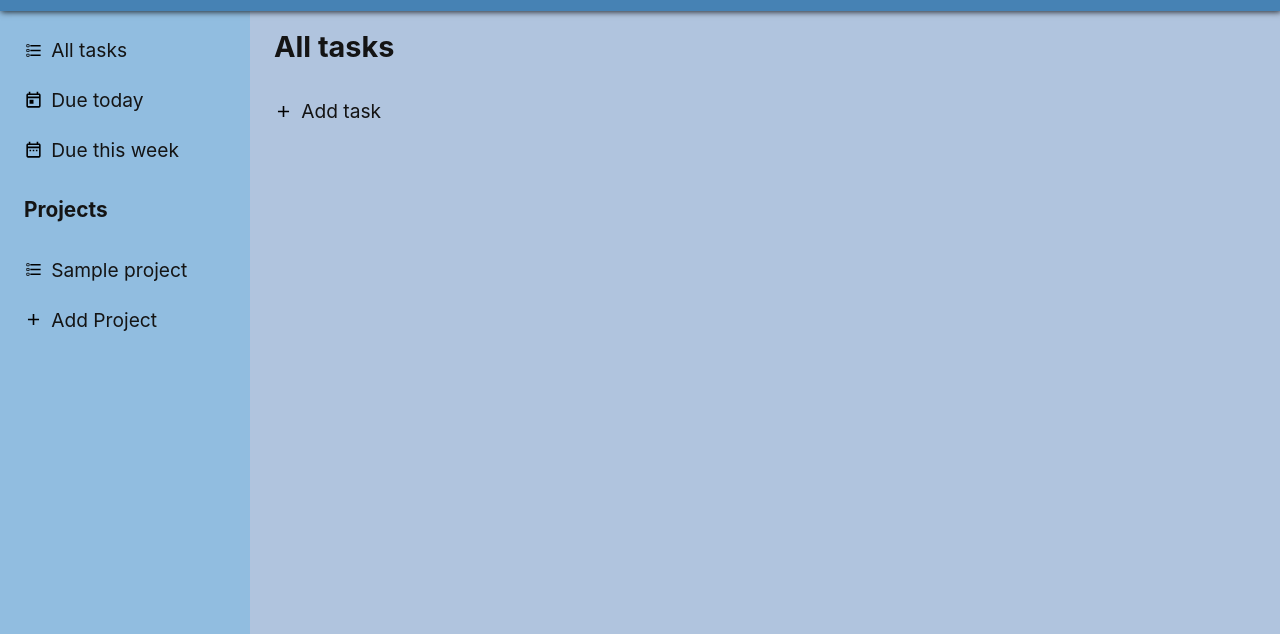
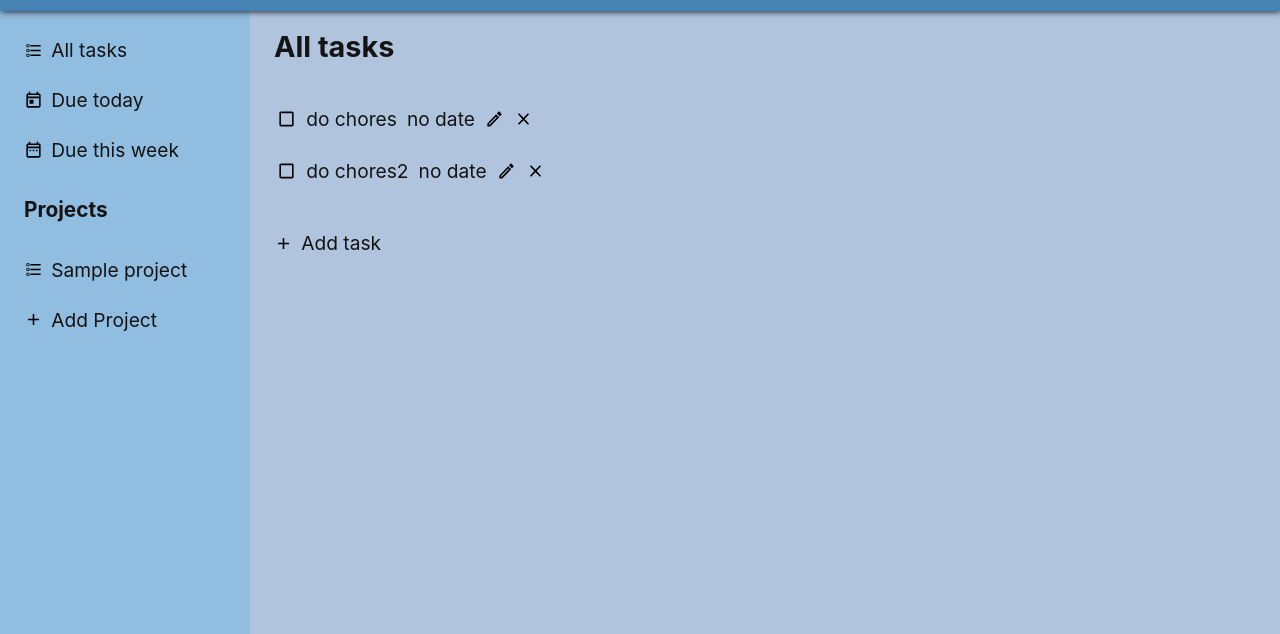
Before and after one commit to jcampbell57/odin-todo-list, a website built with webpack: page dist/index.html in a window 1280 px wide. Shown: the part 99-733 px from the top of the page. Built offline with nearby package versions, Linux system fonts and the light colour scheme.

Commit message:
add and style tasklist, add placeholder tasks

```diff
--- a/src/core.js
+++ b/src/core.js
@@ -6,6 +6,10 @@ import checklist from './assets/checklist.svg';
 import calendarToday from './assets/calendar-today.svg';
 import calendarWeek from './assets/calendar-range.svg';
 import additionIcon from './assets/plus.svg';
+import checkboxBlank from './assets/checkbox-blank.svg';
+import checkboxMarked from './assets/checkbox-marked.svg';
+import deleteIcon from './assets/delete.svg';
+import editIcon from './assets/edit.svg';
 import githubIcon from './assets/GitHub-light-32px.png';
 
 
@@ -43,7 +47,14 @@ const _createWeekIcon = (li) => {
 const _createForm = (form) => {
     const formRow1 = document.createElement('div');
     formRow1.setAttribute('class', 'formRow');
-    formRow1.innerHTML = "<input type='text' id='newTask' name='newTask'></input>";
+    // assign input ID according to class of form
+    if (form.getAttribute('class') === 'addProjectForm') {
+        formRow1.innerHTML = "<input type='text' id='newProjectInput' name='newProjectInput'></input>";
+    } else if (form.getAttribute('class') === 'addTaskForm') {
+        formRow1.innerHTML = "<input type='text' id='newTaskInput' name='newTaskInput'></input>";
+    } else {
+        console.log('this is strange')
+    }
 
     const formRow2 = document.createElement('div');
     formRow2.setAttribute('class', 'formRow');
@@ -160,8 +171,39 @@ const _createContent = () => {
     contentTitle.setAttribute('class', 'contentTitle');
     contentTitle.innerText = 'All tasks';
 
-    const taskContainer = document.createElement('ul');
+    // previous iteration
+    // const taskContainer = document.createElement('ul');
+    // taskContainer.setAttribute('class', 'menuOptions');
+
+    const taskContainer = document.createElement('table');
     taskContainer.setAttribute('class', 'menuOptions');
+    taskContainer.innerHTML =
+        `<thead>
+            <tr>
+                <th class='checkboxContainer'></th>
+                <th class='taskContainer'></th>
+                <th class='dateContainer'></th>
+                <th class='editContainer'></th>
+                <th class='closeContainer'></th>
+            </tr>
+        </thead>
+        <tbody id='taskList'>
+            <tr id='notComplete'>
+                <td class='checkboxContainer'><img src='${checkboxBlank}' class='icon'></td>
+                <td class='taskContainer'>do chores</td>
+                <td class='dateContainer'>no date</td>
+                <td class='editContainer'><img src='${editIcon}' class='icon'></td>
+                <td class='closeContainer'><img src='${deleteIcon}' class='icon' alt='delete' id='removeRow'></td>
+            </tr>
+            <tr id='notComplete'>
+                <td class='checkboxContainer'><img src='${checkboxBlank}' class='icon'></td>
+                <td class='taskContainer'>do chores2</td>
+                <td class='dateContainer'>no date</td>
+                <td class='editContainer'><img src='${editIcon}' class='icon'></td>
+                <td class='closeContainer'><img src='${deleteIcon}' class='icon' alt='delete' id='removeRow'></td>
+            </tr>
+        </tbody>`
+
 
     // Add task button
     const addTaskContainer = document.createElement('ul');
--- a/src/index.js
+++ b/src/index.js
@@ -8,6 +8,14 @@ initialize();
 // Event listeners
 // import { addProject } from './tasks';
 // import { addTask } from './tasks';
+
+// generate content (important)
+const _generateContent = () => {
+    const _generateTask = () => {
+
+    }
+}
+
 
 // add project
 const _showAddProjectForm = () => {
@@ -25,11 +33,17 @@ addProjectBtn.addEventListener('click', _showAddProjectForm);
 const _hideAddProjectForm = () => {
     addProjectBtn.setAttribute('id', 'shown')
     addProjectForm.setAttribute('id', 'hidden')
+    newProjectInput.value = '';
 }
 
+const newProjectInput = document.querySelector('#newProjectInput');
 const addProjectForm = document.querySelector('.addProjectForm')
 addProjectForm.addEventListener('submit', (e) => {
     e.preventDefault();
+    if (e.submitter.getAttribute('class') === 'addBtn') {
+        // submitProject function goes here
+        console.log(newProjectInput.value);
+    }
     _hideAddProjectForm();
 });
 
@@ -49,10 +63,16 @@ addTaskBtn.addEventListener('click', _showAddTaskForm);
 const _hideAddTaskForm = () => {
     addTaskBtn.setAttribute('id', 'shown')
     addTaskForm.setAttribute('id', 'hidden')
+    newTaskInput.value = '';
 }
 
-const addTaskForm = document.querySelector('.addTaskForm')
+const newTaskInput = document.querySelector('#newTaskInput');
+const addTaskForm = document.querySelector('.addTaskForm');
 addTaskForm.addEventListener('submit', (e) => {
     e.preventDefault();
+    if (e.submitter.getAttribute('class') === 'addBtn') {
+        // submitTask function goes here
+        console.log(newTaskInput.value)
+    }
     _hideAddTaskForm();
 });
--- a/src/style.css
+++ b/src/style.css
@@ -22,6 +22,10 @@ body {
     filter: invert(100%) sepia(0%) saturate(7480%) hue-rotate(201deg) brightness(107%) contrast(92%);
 }
 
+
+
+
+
 header {
     grid-column: 1 / -1;
     background-color: var(--secondary-color);
@@ -33,6 +37,10 @@ header {
     align-items: center;
 }
 
+
+
+
+
 .menu {
     background-color: var(--menu-color);
     color: var(--font-color);
@@ -41,7 +49,6 @@ header {
 
 .icon {
     height: 1.2rem;
-    margin-right: 8px;
 }
 
 .menuOptions {
@@ -52,6 +59,7 @@ header {
 .menuOptions>li {
     display: flex;
     align-items: center;
+    gap: 8px;
 }
 
 .projectsHeader {
@@ -63,13 +71,16 @@ header {
 .projectsHeader,
 .contentTitle,
 .addTaskBtn,
-/* #newTask,
-.addBtn,
-.cancelBtn { */
-.addProjectForm {
+.addProjectForm,
+tbody>tr {
     margin: 10px 1rem;
     padding: 8px;
     border-radius: 8px;
+}
+
+tbody>tr:hover {
+    background-color: rgb(245, 245, 245, 0.3);
+    box-shadow: 2px 2px 6px rgb(0, 0, 0, 0.2);
 }
 
 .menuOptions li:hover,
@@ -83,6 +94,9 @@ header {
 .addTaskBtn:active {
     box-shadow: 2px 2px 6px rgb(0, 0, 0, 0.4);
 }
+
+
+
 
 
 /* form styling */
@@ -115,7 +129,8 @@ header {
     margin-top: 8px;
 }
 
-#newTask {
+#newTaskInput,
+#newProjectInput {
     width: 100%;
     font-size: 1.2rem;
     padding: 6px;
@@ -153,6 +168,10 @@ header {
     box-shadow: 2px 2px 6px rgb(0, 0, 0, 0.4);
 }
 
+
+
+
+
 .content {
     background-color: var(--background-color);
     color: var(--font-color);
@@ -172,6 +191,61 @@ header {
     border: 1px solid red;
 } */
 
+
+
+
+
+/* table styling */
+
+table {
+    /* border: 1px solid red; */
+    width: 100%;
+}
+
+tbody>tr {
+    box-sizing: border-box;
+    /* width: 100%; */
+    display: flex;
+    align-items: center;
+    gap: 8px;
+    /* border: 2px solid blue; */
+}
+
+td {
+    /* border: 2px solid pink; */
+    display: flex;
+    /* align-items: center; */
+    /* justify-content: center; */
+}
+
+.checkboxContainer:hover,
+.dateContainer:hover,
+.editContainer:hover,
+.closeContainer:hover {
+    cursor: pointer;
+}
+
+.checkboxContainer:active {
+    filter: invert(18%) sepia(76%) saturate(2312%) hue-rotate(109deg) brightness(100%) contrast(107%);
+}
+
+.editContainer:active,
+.closeContainer:active {
+    filter: invert(7%) sepia(51%) saturate(5951%) hue-rotate(350deg) brightness(140%) contrast(136%);
+}
+
+.taskContainer {
+
+}
+
+td img {
+    /* border: 2px solid blue; */
+    color: #006400;
+}
+
+
+
+
 footer {
     grid-column: 1 / -1;
     background-color: var(--secondary-color);
```
Also changed, not shown: dist/9176c6d3b82f0db4593a.svg (added), dist/97d4c0a10ac97607dc65.svg (added), dist/bcc9a49980346cbbe75f.svg (added), dist/c11ca64583db9195885d.svg (added), dist/core.bundle.js, dist/index.bundle.js, src/assets/checkbox-blank.svg (added), src/assets/checkbox-marked.svg (added), src/assets/delete.svg (added), src/assets/edit.svg (added).
